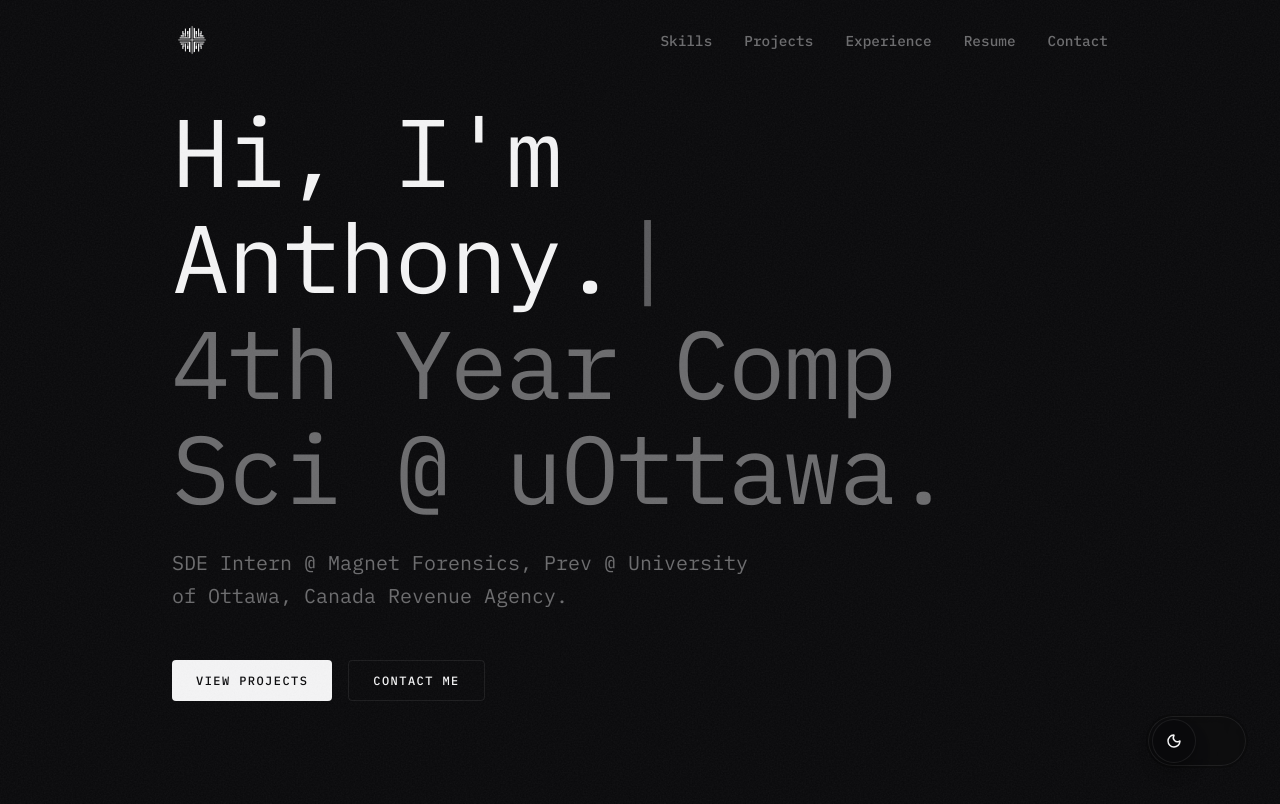
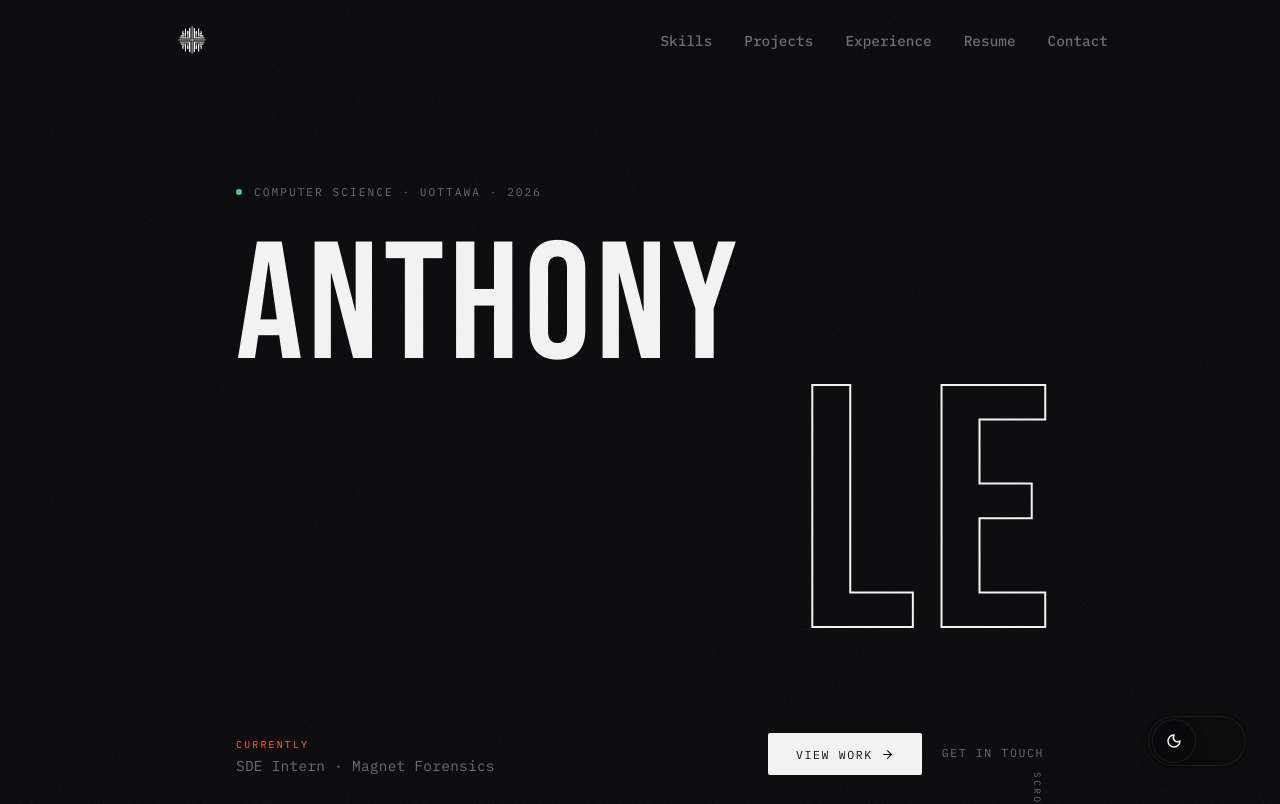
Before and after one commit to Ayprusss/AnthonyLe, a React (Create React App) app: page / in a window 1280 px wide. Shown: the top 804 px of the page. Built offline with nearby package versions, Linux system fonts and the light colour scheme.

Commit message:
changed hero component logic

```diff
--- a/src/Components/Hero.css
+++ b/src/Components/Hero.css
@@ -1,117 +1,178 @@
 .hero-section {
+    position: relative;
     display: flex;
     flex-direction: column;
     justify-content: center;
-    position: relative;
-    overflow: visible;
-    height: 100%;
-    flex-grow: 1;
+    min-height: 100vh;
     width: 100%;
+    padding: 7rem 4rem 5rem;
+    overflow: hidden;
 }
 
-
-
-
-.hero-content {
-    position: relative;
-    z-index: 1;
-    width: 100%;
-    max-width: 1000px;
-    margin: 0 auto;
+/* ── Status bar ── */
+.hero-eyebrow {
+    display: flex;
+    align-items: center;
+    gap: 0.75rem;
+    font-family: var(--font-body);
+    font-size: 0.7rem;
+    letter-spacing: 0.18em;
+    color: var(--text-dim);
+    margin-bottom: 2.5rem;
 }
 
-.hero-title {
-    font-size: clamp(3rem, 8vw, 6rem);
-    line-height: 1.1;
-    letter-spacing: -2px;
-    margin-bottom: 1.5rem;
+.hero-status-dot {
+    width: 6px;
+    height: 6px;
+    border-radius: 50%;
+    background: #4ade80;
+    flex-shrink: 0;
+    animation: dot-pulse 2.4s ease-in-out infinite;
 }
 
-.text-muted {
-    color: var(--text-muted);
+@keyframes dot-pulse {
+    0%, 100% { opacity: 1; }
+    50%       { opacity: 0.4; }
 }
 
-.hero-subtitle {
-    font-size: 1.25rem;
-    max-width: 600px;
-    margin-bottom: 3rem;
-    color: var(--text-muted);
+/* ── Name block ── */
+.hero-name-block {
+    display: flex;
+    flex-direction: column;
+    line-height: 0.84;
+    margin-bottom: 4rem;
+}
+
+.hero-name-first {
+    display: block;
+    font-family: var(--font-display);
+    font-size: clamp(4.5rem, 13vw, 13.5rem);
+    letter-spacing: 0.03em;
+    color: var(--text);
+}
+
+/* "LE" — outline text, right-aligned, enormous — the centrepiece */
+.hero-name-last {
+    display: block;
+    font-family: var(--font-display);
+    font-size: clamp(7rem, 27vw, 27rem);
+    letter-spacing: 0.03em;
+    text-align: right;
+    color: transparent;
+    -webkit-text-stroke: 2px var(--text);
+    margin-right: -1.5vw;
+    transition: -webkit-text-stroke-color 0.5s ease;
+}
+
+/* ── Bottom row ── */
+.hero-bottom {
+    display: flex;
+    align-items: flex-end;
+    justify-content: space-between;
+    gap: 2rem;
+    flex-wrap: wrap;
+}
+
+.hero-role {
+    display: flex;
+    flex-direction: column;
+    gap: 0.35rem;
+}
+
+.hero-role-label {
+    font-family: var(--font-body);
+    font-size: 0.62rem;
+    letter-spacing: 0.22em;
+    color: var(--accent);
+}
+
+.hero-role-value {
+    font-family: var(--font-body);
+    font-size: 0.9rem;
+    color: var(--text-dim);
+    letter-spacing: 0.02em;
 }
 
 .hero-actions {
     display: flex;
-    gap: 1rem;
+    align-items: center;
+    gap: 1.25rem;
 }
 
-.btn-primary {
-    background: var(--text-main);
-    color: var(--bg-color);
-    padding: 0.75rem 1.5rem;
-    border-radius: 4px;
-    font-weight: 500;
-    cursor: pointer;
-    transition: transform 0.2s ease, opacity 0.2s ease;
+.hero-btn-primary {
+    display: inline-flex;
+    align-items: center;
+    gap: 0.5rem;
+    font-family: var(--font-body);
+    font-size: 0.72rem;
+    letter-spacing: 0.14em;
+    text-transform: uppercase;
+    background: var(--text);
+    color: var(--bg);
+    padding: 0.85rem 1.75rem;
+    border-radius: 2px;
+    transition: background 0.2s ease;
 }
 
-.btn-primary:hover {
-    opacity: 0.9;
-    transform: translateY(-2px);
+.hero-btn-primary:hover { background: var(--accent); }
+
+.hero-btn-secondary {
+    font-family: var(--font-body);
+    font-size: 0.72rem;
+    letter-spacing: 0.14em;
+    text-transform: uppercase;
+    color: var(--text-dim);
+    border-bottom: 1px solid transparent;
+    padding-bottom: 2px;
+    transition: color 0.2s ease, border-bottom-color 0.2s ease;
 }
 
-.btn-secondary {
-    background: transparent;
-    color: var(--text-main);
-    border: 1px solid var(--border-color);
-    padding: 0.75rem 1.5rem;
-    border-radius: 4px;
-    font-weight: 500;
-    cursor: pointer;
-    transition: all 0.2s ease;
+.hero-btn-secondary:hover {
+    color: var(--text);
+    border-bottom-color: var(--accent);
 }
 
-.btn-secondary:hover {
-    border-color: var(--text-main);
-    background: var(--text-main);
-    color: var(--bg-color);
+/* ── Scroll hint ── */
+.hero-scroll-hint {
+    position: absolute;
+    bottom: 2.5rem;
+    right: 4rem;
+    display: flex;
+    flex-direction: column;
+    align-items: center;
+    gap: 0.6rem;
+    font-family: var(--font-body);
+    font-size: 0.58rem;
+    letter-spacing: 0.28em;
+    color: var(--text-dim);
+    writing-mode: vertical-lr;
+    text-transform: uppercase;
 }
 
-.scroll-indicator {
-    position: absolute;
-    bottom: 0.75rem;
-    left: 50%;
-    transform: translateX(-50%);
-    z-index: 1;
-    cursor: pointer;
-    color: var(--text-muted);
-    transition: color 0.3s;
+.hero-scroll-line {
+    width: 1px;
+    height: 3.5rem;
+    background: linear-gradient(to bottom, transparent, var(--accent));
+    animation: scroll-grow 1.9s ease-in-out infinite;
 }
 
-.scroll-indicator:hover {
-    color: var(--text-main);
+@keyframes scroll-grow {
+    0%   { transform: scaleY(0); transform-origin: top;    opacity: 0; }
+    20%  { opacity: 1; }
+    50%  { transform: scaleY(1); transform-origin: top; }
+    51%  { transform: scaleY(1); transform-origin: bottom; }
+    100% { transform: scaleY(0); transform-origin: bottom; opacity: 0; }
 }
 
-
-@keyframes bounce {
-
-    0%,
-    20%,
-    50%,
-    80%,
-    100% {
-        transform: translateY(0);
-    }
-
-    40% {
-        transform: translateY(-10px);
-    }
-
-    60% {
-        transform: translateY(-5px);
-    }
+/* ── Responsive ── */
+@media (max-width: 900px) {
+    .hero-section  { padding: 6rem 2rem 4rem; }
+    .hero-name-last { margin-right: -2vw; -webkit-text-stroke-width: 1.5px; }
+    .hero-bottom   { flex-direction: column; align-items: flex-start; gap: 1.5rem; }
+    .hero-scroll-hint { display: none; }
 }
 
-@media (max-width: 768px) {
-    .hero-actions {
-        flex-wrap: wrap;
-    }
+@media (max-width: 480px) {
+    .hero-name-first { font-size: clamp(3.5rem, 18vw, 6rem); }
+    .hero-name-last  { font-size: clamp(5.5rem, 32vw, 11rem); -webkit-text-stroke-width: 1px; }
 }
--- a/src/Components/Hero.js
+++ b/src/Components/Hero.js
@@ -1,72 +1,76 @@
-import React, { useState, useEffect } from 'react';
+import React from 'react';
 import { motion } from 'framer-motion';
 import { Link } from 'react-scroll';
+import { ArrowRight } from 'lucide-react';
 import './Hero.css';
 
-const TypewriterText = ({ text }) => {
-    const [currentText, setCurrentText] = useState('');
-    const [currentIndex, setCurrentIndex] = useState(0);
+const ease = [0.16, 1, 0.3, 1];
 
-    useEffect(() => {
-        if (currentIndex < text.length) {
-            const timeout = setTimeout(() => {
-                setCurrentText(prevText => prevText + text[currentIndex]);
-                setCurrentIndex(prevIndex => prevIndex + 1);
-            }, 150);
-            return () => clearTimeout(timeout);
-        }
-    }, [currentIndex, text]);
+const Hero = () => (
+    <section className="hero-section">
+        {/* Status eyebrow */}
+        <motion.div
+            className="hero-eyebrow"
+            initial={{ opacity: 0, y: -12 }}
+            animate={{ opacity: 1, y: 0 }}
+            transition={{ duration: 0.6, delay: 0.15, ease }}
+        >
+            <span className="hero-status-dot" />
+            <span>COMPUTER SCIENCE · UOTTAWA · 2026</span>
+        </motion.div>
 
-    return (
-        <span style={{ display: 'inline-block' }}>
-            {currentText}
+        {/* Giant name block */}
+        <div className="hero-name-block">
             <motion.span
-                animate={{ opacity: [1, 0] }}
-                transition={{ duration: 0.8, repeat: Infinity, ease: 'linear' }}
-                style={{ marginLeft: '2px', fontWeight: 'normal', color: 'var(--text-main)' }}
+                className="hero-name-first"
+                initial={{ opacity: 0, x: -48 }}
+                animate={{ opacity: 1, x: 0 }}
+                transition={{ duration: 0.9, delay: 0.3, ease }}
             >
-                |
+                ANTHONY
             </motion.span>
-        </span>
-    );
-};
+            <motion.span
+                className="hero-name-last"
+                initial={{ opacity: 0, x: 48 }}
+                animate={{ opacity: 1, x: 0 }}
+                transition={{ duration: 0.9, delay: 0.46, ease }}
+            >
+                LE
+            </motion.span>
+        </div>
 
-const Hero = () => {
-    return (
-        <section className="hero-section">
-            <div className="hero-content">
+        {/* Bottom row: current role + CTAs */}
         <motion.div
-                    initial={{ opacity: 0, y: 30 }}
+            className="hero-bottom"
+            initial={{ opacity: 0, y: 24 }}
             animate={{ opacity: 1, y: 0 }}
-                    transition={{ duration: 0.8, ease: "easeOut" }}
+            transition={{ duration: 0.7, delay: 0.72, ease }}
         >
-                    <h1 className="hero-title">
-                        Hi, I'm <TypewriterText text="Anthony." /> <br />
-                        <span className="text-muted">4th Year Comp Sci @ uOttawa.</span>
-                    </h1>
-                    <p className="hero-subtitle">
-                        SDE Intern @ Magnet Forensics, Prev @ University of Ottawa, Canada Revenue Agency.
-                    </p>
+            <div className="hero-role">
+                <span className="hero-role-label">CURRENTLY</span>
+                <span className="hero-role-value">SDE Intern · Magnet Forensics</span>
+            </div>
             <div className="hero-actions">
-                        <Link to="projects" smooth={true} duration={500} className="btn-primary">
-                            View Projects
+                <Link to="projects" smooth duration={600} className="hero-btn-primary">
+                    VIEW WORK <ArrowRight size={13} strokeWidth={2} />
                 </Link>
-                        <Link to="contact" smooth={true} duration={500} className="btn-secondary">
-                            Contact Me
+                <Link to="contact" smooth duration={600} className="hero-btn-secondary">
+                    GET IN TOUCH
                 </Link>
             </div>
         </motion.div>
-            </div>
 
+        {/* Scroll indicator */}
         <motion.div
-                className="scroll-indicator"
+            className="hero-scroll-hint"
             initial={{ opacity: 0 }}
             animate={{ opacity: 1 }}
-                transition={{ delay: 1.5, duration: 1 }}
+            transition={{ delay: 1.3, duration: 0.8 }}
         >
+            <div className="hero-scroll-line" />
+            <span>SCROLL</span>
         </motion.div>
     </section>
 );
-};
 
 export default Hero;
```
Lines whose indentation alone changed are shown as unchanged.
